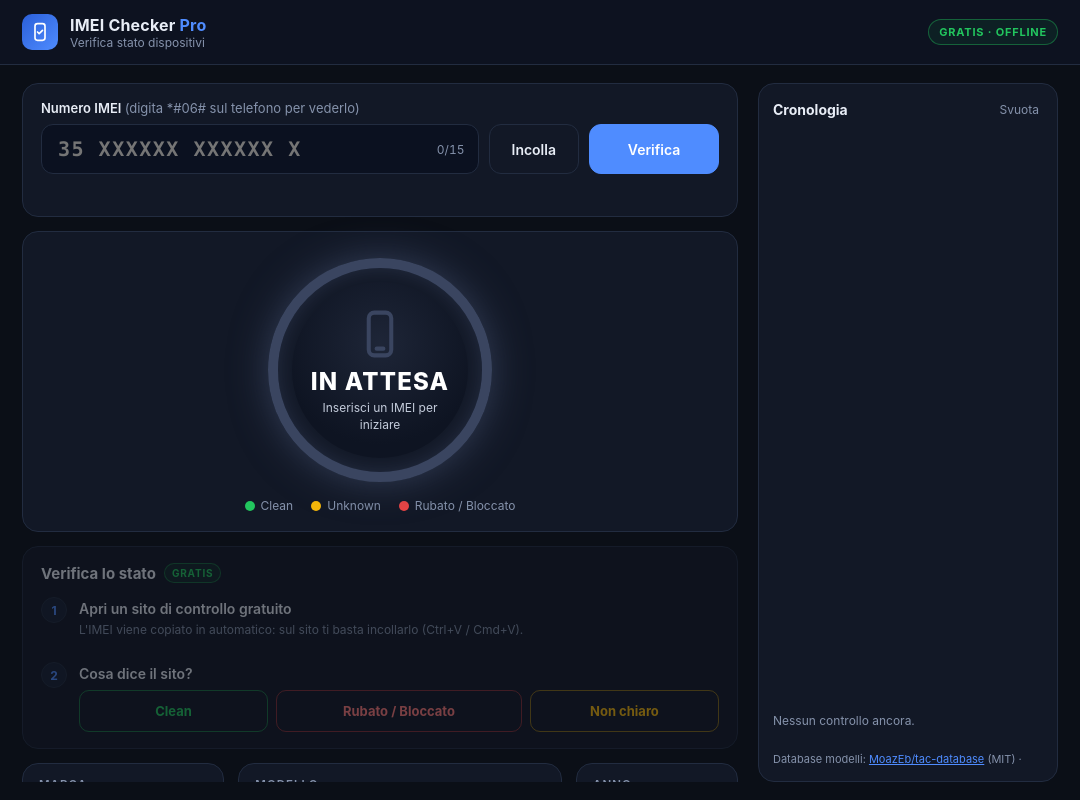
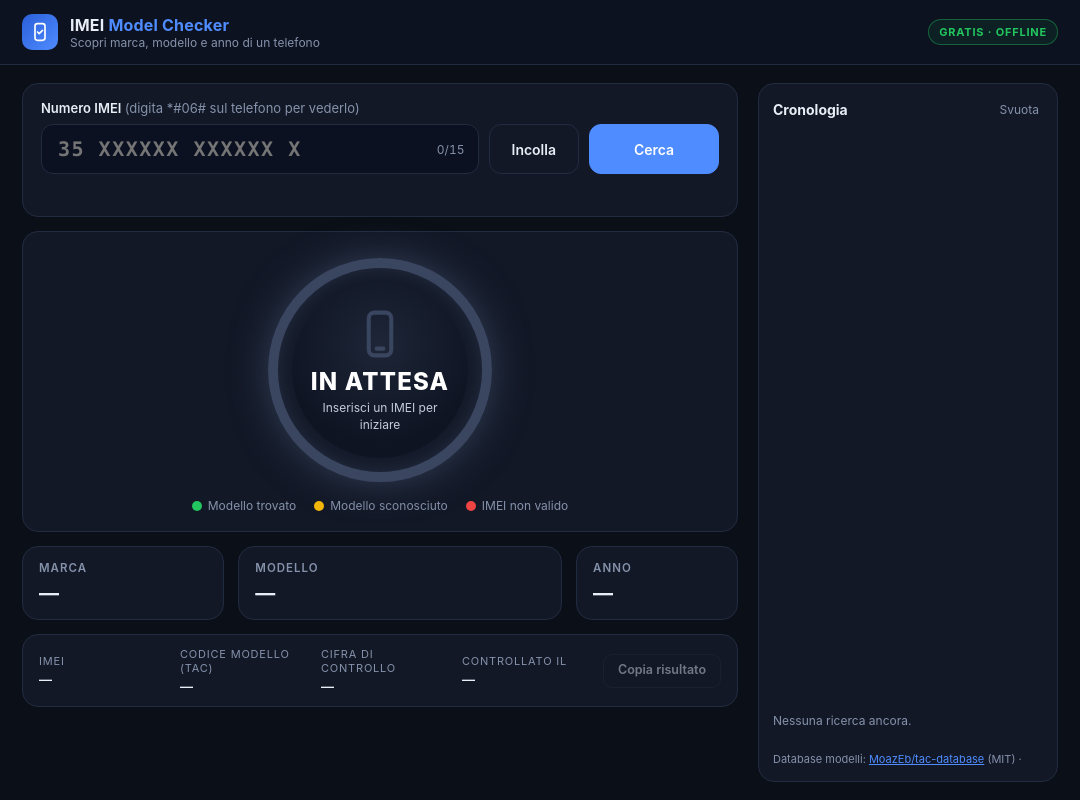
Before and after one commit to mattdanieli/imeichecker, an Electron app: page src/renderer/index.html in a window 1080 px wide. Drawn offline with Linux system fonts and the light colour scheme; no server answers.

Commit message:
Update index.html

```diff
--- a/src/renderer/index.html
+++ b/src/renderer/index.html
@@ -4,7 +4,7 @@
   <meta charset="utf-8">
   <meta http-equiv="Content-Security-Policy" content="default-src 'self'; script-src 'self'; style-src 'self'; img-src 'self' data:; connect-src 'none'">
   <meta name="viewport" content="width=device-width, initial-scale=1">
-  <title>IMEI Checker Pro</title>
+  <title>IMEI Model Checker</title>
   <link rel="stylesheet" href="styles.css">
 </head>
 <body>
@@ -14,8 +14,8 @@
         <svg viewBox="0 0 24 24" width="20" height="20"><rect x="6" y="2" width="12" height="20" rx="3" fill="none" stroke="currentColor" stroke-width="2"/><path d="M9 12l2 2 4-4" fill="none" stroke="currentColor" stroke-width="2" stroke-linecap="round" stroke-linejoin="round"/></svg>
       </div>
       <div>
-        <div class="brand-name">IMEI Checker <span>Pro</span></div>
-        <div class="brand-sub">Verifica stato dispositivi</div>
+        <div class="brand-name">IMEI <span>Model Checker</span></div>
+        <div class="brand-sub">Scopri marca, modello e anno di un telefono</div>
       </div>
     </div>
     <div class="topbar-right">
@@ -34,13 +34,12 @@
             <span id="counter" class="counter">0/15</span>
           </div>
           <button type="button" id="btnPaste" class="btn ghost" title="Incolla dagli appunti">Incolla</button>
-          <button type="submit" id="btnCheck" class="btn primary">Verifica</button>
+          <button type="submit" id="btnCheck" class="btn primary">Cerca</button>
         </div>
         <div id="inputMsg" class="input-msg" role="status"></div>
       </form>
 
-      <div class="grid2">
-        <!-- INDICATORE SEMAFORO -->
+      <!-- INDICATORE -->
       <section class="card status-card">
         <div id="indicator" class="indicator state-idle" aria-live="polite">
           <div class="ring"></div>
@@ -51,38 +50,11 @@
           </div>
         </div>
         <div class="legend">
-            <span><i class="dot g"></i>Clean</span>
-            <span><i class="dot y"></i>Unknown</span>
-            <span><i class="dot r"></i>Rubato / Bloccato</span>
+          <span><i class="dot g"></i>Modello trovato</span>
+          <span><i class="dot y"></i>Modello sconosciuto</span>
+          <span><i class="dot r"></i>IMEI non valido</span>
         </div>
       </section>
-
-        <!-- VERIFICA GRATUITA DELLO STATO -->
-        <section id="verify" class="card verify-card disabled">
-          <h2>Verifica lo stato <span class="free">GRATIS</span></h2>
-
-          <div class="step">
-            <div class="step-n">1</div>
-            <div class="step-body">
-              <div class="step-t">Apri un sito di controllo gratuito</div>
-              <div class="muted small">L'IMEI viene copiato in automatico: sul sito ti basta incollarlo (Ctrl+V / Cmd+V).</div>
-              <div id="checkers" class="checkers"></div>
-            </div>
-          </div>
-
-          <div class="step">
-            <div class="step-n">2</div>
-            <div class="step-body">
-              <div class="step-t">Cosa dice il sito?</div>
-              <div class="marks">
-                <button class="mark g" data-verdict="clean">Clean</button>
-                <button class="mark r" data-verdict="blocked">Rubato / Bloccato</button>
-                <button class="mark y" data-verdict="unknown">Non chiaro</button>
-              </div>
-            </div>
-          </div>
-        </section>
-      </div>
 
       <!-- DATI TELEFONO -->
       <section class="tiles">
@@ -94,7 +66,7 @@
       <section class="card details">
         <div class="detail"><span>IMEI</span><b id="dImei">—</b></div>
         <div class="detail"><span>Codice modello (TAC)</span><b id="dTac">—</b></div>
-        <div class="detail"><span>Stato impostato</span><b id="dSource">—</b></div>
+        <div class="detail"><span>Cifra di controllo</span><b id="dLuhn">—</b></div>
         <div class="detail"><span>Controllato il</span><b id="dDate">—</b></div>
         <button id="btnCopy" class="btn ghost small" disabled>Copia risultato</button>
       </section>
@@ -107,7 +79,7 @@
         <button id="btnClearHist" class="link-btn">Svuota</button>
       </div>
       <ul id="history" class="history"></ul>
-      <p id="histEmpty" class="muted small">Nessun controllo ancora.</p>
+      <p id="histEmpty" class="muted small">Nessuna ricerca ancora.</p>
       <p class="credits muted">Database modelli: <a href="#" data-ext="https://github.com/MoazEb/tac-database">MoazEb/tac-database</a> (MIT) · <span id="dbCount"></span></p>
     </aside>
   </div>
```
Lines whose indentation alone changed are shown as unchanged.
